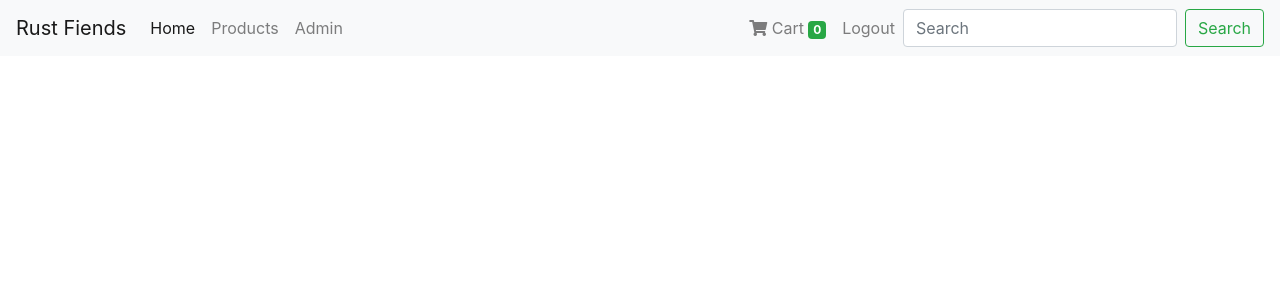
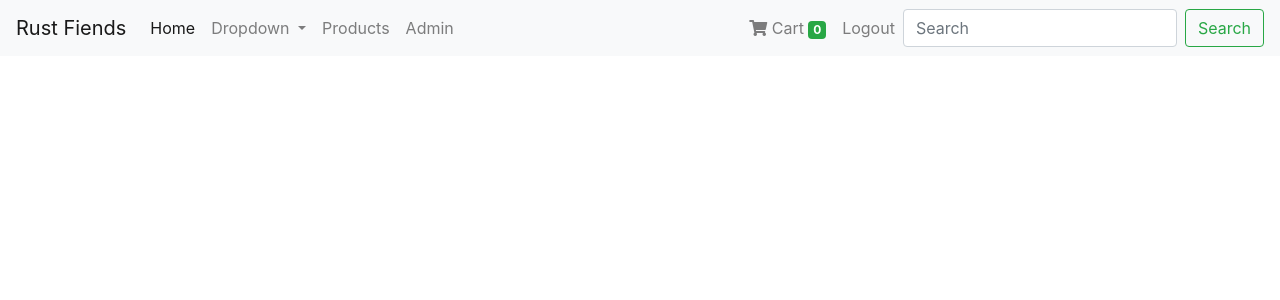
Before and after one commit to Prejudice182/prej-milestone-four, a Django app: page /products/ in a window 1280 px wide. Shown: the top 300 px of the page. Run offline with Django 3.2, Linux system fonts and the light colour scheme; the visitor is signed in with stand-in values (Sample User, id 1); data that the repository does not hold is empty; some libraries are stand-ins or nearby versions.

Commit message:
Add category view and url, wire to navbar

```diff
--- a/products/urls.py
+++ b/products/urls.py
@@ -1,7 +1,8 @@
 from django.urls import path
-from .views import Home
+from .views import Home, CategoryView
 app_name = 'products'
 
 urlpatterns = [
     path('', Home.as_view(), name='home'),
+    path('category/<slug>/', CategoryView.as_view(), name='category'),
 ]
--- a/products/views.py
+++ b/products/views.py
@@ -1,7 +1,16 @@
+from django.shortcuts import get_object_or_404
 from django.views.generic import ListView
-from .models import Product
+from .models import Product, Category
 
 # Create your views here.
 class Home(ListView):
     model = Product
     template_name = 'products/home.html'
+
+
+class CategoryView(ListView):
+    template_name = 'products/home.html'
+
+    def get_queryset(self):
+        self.category = get_object_or_404(Category, slug=self.kwargs['slug'])
+        return Product.objects.filter(category=self.category)
--- a/templates/navbar.html
+++ b/templates/navbar.html
@@ -1,8 +1,8 @@
 {% load cart_tag %}
 <nav class="navbar navbar-expand-lg navbar-light bg-light">
     <a class="navbar-brand" href="#">Rust Fiends</a>
-    <button class="navbar-toggler" type="button" data-toggle="collapse" data-target="#myNavBar"
-        aria-controls="myNavBar" aria-expanded="false" aria-label="Toggle navigation">
+    <button class="navbar-toggler" type="button" data-toggle="collapse" data-target="#myNavBar" aria-controls="myNavBar"
+        aria-expanded="false" aria-label="Toggle navigation">
         <span class="navbar-toggler-icon"></span>
     </button>
 
@@ -10,6 +10,18 @@
         <ul class="navbar-nav mr-auto">
             <li class="nav-item active">
                 <a class="nav-link" href="{% url 'home' %}">Home <span class="sr-only">(current)</span></a>
+            </li>
+            <li class="nav-item dropdown">
+                <a class="nav-link dropdown-toggle" href="#" id="navbarDropdown" role="button" data-toggle="dropdown"
+                    aria-haspopup="true" aria-expanded="false">
+                    Dropdown
+                </a>
+                <div class="dropdown-menu" aria-labelledby="navbarDropdown">
+                    <a class="dropdown-item" href="#">Action</a>
+                    {% for category in categories %}
+                    <a class="dropdown-item" href="{% url 'products:category' category.slug %}">{{ category.title }}</a>
+                    {% endfor %}
+                </div>
             </li>
             <li class="nav-item">
                 <a class="nav-link" href="{% url 'products:home' %}">Products</a>
```
